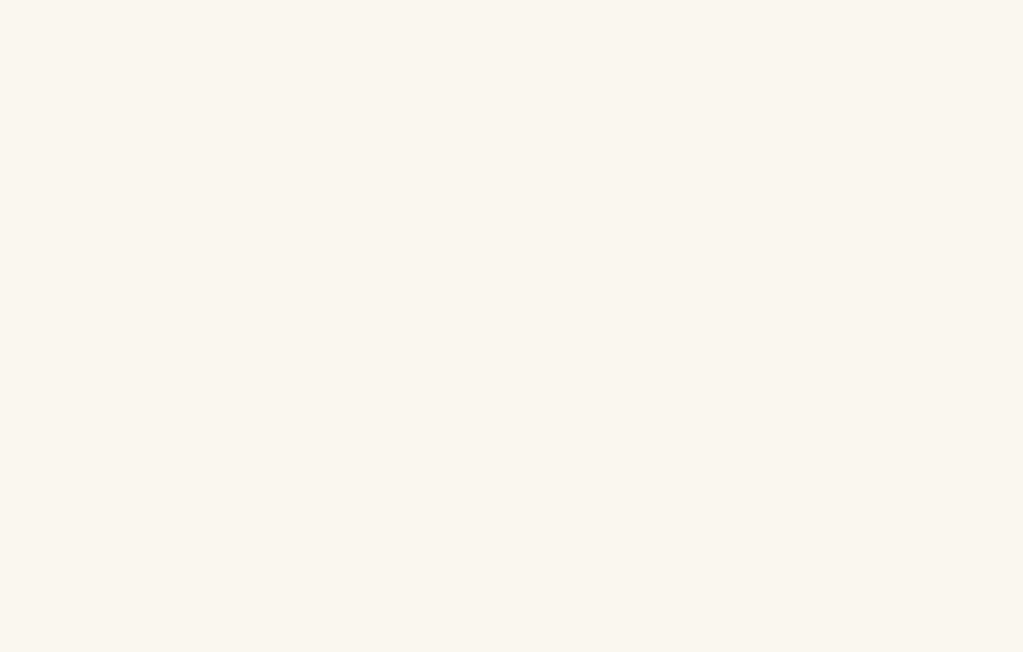
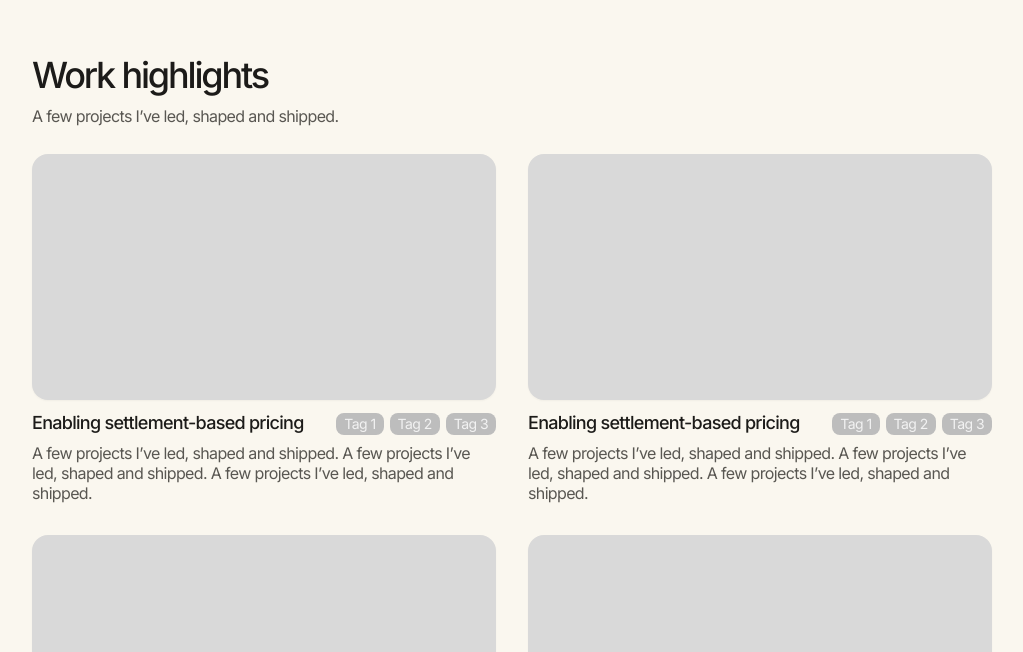
Before and after one commit to sofuhere/super-yash-website, a Next.js app: page / in a window 1280 px wide. Shown: the part 828-1480 px from the top of the page, without its empty margins (128-1151 px from the left). Before the commit the page ends 800 px from the top, so only its background shows below. Built offline with nearby package versions, Linux system fonts and the light colour scheme.

Commit message:
feat: add Work highlights section matching Figma screen 68:609

```diff
--- a/src/app/page.tsx
+++ b/src/app/page.tsx
@@ -1,15 +1,22 @@
 import Header from "@/components/Header";
 import Hero from "@/components/Hero";
+import WorkSection from "@/components/WorkSection";
 
 export default function Home() {
   return (
-    <div className="w-full max-w-[1512px] min-h-screen mx-auto relative flex flex-col justify-between">
-      <Header />
-      <div className="flex-1 flex flex-col justify-center pb-16 lg:pb-28">
-        <Hero />
+    <div className="w-full max-w-[1512px] mx-auto relative flex flex-col">
+      {/* Screen 1: Header + Optical Centered Hero */}
+      <div className="min-h-screen flex flex-col justify-between">
+        <Header />
+        <div className="flex-1 flex flex-col justify-center pb-16 lg:pb-28">
+          <Hero />
+        </div>
+        {/* Invisible spacer to balance header height for optical vertical centering */}
+        <div className="h-0 md:h-[24px]" aria-hidden="true" />
       </div>
-      {/* Invisible spacer to balance header height for optical vertical centering */}
-      <div className="h-0 md:h-[24px]" aria-hidden="true" />
+
+      {/* Screen 2: Work Highlights Section */}
+      <WorkSection />
     </div>
   );
 }
--- /dev/null
+++ b/src/components/WorkSection.tsx
@@ -0,0 +1,131 @@
+"use client";
+
+import { motion } from "framer-motion";
+
+interface Project {
+  id: string;
+  title: string;
+  tags: string[];
+  description: string;
+}
+
+const projects: Project[] = [
+  {
+    id: "project-1",
+    title: "Enabling settlement-based pricing",
+    tags: ["Tag 1", "Tag 2", "Tag 3"],
+    description:
+      "A few projects I’ve led, shaped and shipped. A few projects I’ve led, shaped and shipped. A few projects I’ve led, shaped and shipped.",
+  },
+  {
+    id: "project-2",
+    title: "Enabling settlement-based pricing",
+    tags: ["Tag 1", "Tag 2", "Tag 3"],
+    description:
+      "A few projects I’ve led, shaped and shipped. A few projects I’ve led, shaped and shipped. A few projects I’ve led, shaped and shipped.",
+  },
+  {
+    id: "project-3",
+    title: "Enabling settlement-based pricing",
+    tags: ["Tag 1", "Tag 2", "Tag 3"],
+    description:
+      "A few projects I’ve led, shaped and shipped. A few projects I’ve led, shaped and shipped. A few projects I’ve led, shaped and shipped.",
+  },
+  {
+    id: "project-4",
+    title: "Enabling settlement-based pricing",
+    tags: ["Tag 1", "Tag 2", "Tag 3"],
+    description:
+      "A few projects I’ve led, shaped and shipped. A few projects I’ve led, shaped and shipped. A few projects I’ve led, shaped and shipped.",
+  },
+];
+
+/**
+ * Work Section matching Figma Screen 68:609:
+ *
+ * Section Frame (Frame 40, 1192px wide, centered on 1512px canvas with 160px margins):
+ * - Heading: "Work highlights", Inter Medium 36px, #1c1b19, line-height 128%, tracking -6%
+ * - Subtitle: "A few projects I’ve led, shaped and shipped.", Inter Regular 16px, #595752, tracking -4%
+ * - Gap to grid: 28px
+ * - Grid: 2 columns, 32px horizontal gap, 32px vertical gap
+ * - Cards:
+ *   - Thumbnail: 580x308 px (aspect 580/308), rounded 16px, fill #d9d9d9
+ *   - Gap to info: 12px
+ *   - Title: Inter Medium 18px, #1c1b19, tracking -4%
+ *   - Tags: rounded 8px, h-22px, bg #bdbdbd, text #f2f2f2, Inter 14px, tracking -4%
+ *   - Description: Inter Regular 16px, #595752, tracking -4%
+ */
+export default function WorkSection() {
+  return (
+    <section
+      id="work"
+      className="w-full max-w-[1512px] mx-auto px-6 md:px-12 xl:px-[160px] pt-12 md:pt-20 pb-28 md:pb-36 scroll-mt-8"
+    >
+      <div className="max-w-[1192px] mx-auto flex flex-col">
+        {/* Section Header */}
+        <motion.div
+          initial={{ opacity: 0, y: 16 }}
+          whileInView={{ opacity: 1, y: 0 }}
+          viewport={{ once: true, margin: "-60px" }}
+          transition={{ duration: 0.6, ease: [0.16, 1, 0.3, 1] }}
+          className="flex flex-col gap-[8px] mb-[28px]"
+        >
+          <h2 className="font-sans text-[28px] sm:text-[32px] md:text-[36px] font-medium text-[#1c1b19] leading-[1.28] tracking-[-0.06em]">
+            Work highlights
+          </h2>
+          <p className="font-sans text-[15px] md:text-[16px] font-normal text-[#595752] leading-[1.25] tracking-[-0.04em]">
+            A few projects I’ve led, shaped and shipped.
+          </p>
+        </motion.div>
+
+        {/* 2-Column Cards Grid */}
+        <div className="grid grid-cols-1 lg:grid-cols-2 gap-[32px]">
+          {projects.map((project, index) => (
+            <motion.article
+              key={project.id}
+              initial={{ opacity: 0, y: 18 }}
+              whileInView={{ opacity: 1, y: 0 }}
+              viewport={{ once: true, margin: "-40px" }}
+              transition={{
+                duration: 0.6,
+                delay: index * 0.08,
+                ease: [0.16, 1, 0.3, 1],
+              }}
+              className="flex flex-col gap-[12px] group cursor-pointer select-none"
+            >
+              {/* Media Card (580 x 308 px) */}
+              <div className="w-full aspect-[580/308] rounded-[16px] bg-[#d9d9d9] overflow-hidden transition-transform duration-300 group-hover:scale-[1.01] relative shadow-[0_1px_2px_rgba(0,0,0,0.04)]">
+                {/* Content inside cards will go here */}
+              </div>
+
+              {/* Card Meta & Description */}
+              <div className="flex flex-col gap-[8px]">
+                {/* Title + Tags Row */}
+                <div className="flex items-center justify-between gap-3 flex-wrap">
+                  <h3 className="font-sans text-[17px] md:text-[18px] font-medium text-[#1c1b19] leading-[1.25] tracking-[-0.04em] transition-colors duration-200 group-hover:text-[#d6211e]">
+                    {project.title}
+                  </h3>
+                  <div className="flex items-center gap-[6px] shrink-0">
+                    {project.tags.map((tag, tagIndex) => (
+                      <span
+                        key={tagIndex}
+                        className="inline-flex items-center justify-center px-2 py-[2px] h-[22px] rounded-[8px] bg-[#bdbdbd] font-sans text-[13px] md:text-[14px] font-normal text-[#f2f2f2] leading-[1.25] tracking-[-0.04em]"
+                      >
+                        {tag}
+                      </span>
+                    ))}
+                  </div>
+                </div>
+
+                {/* Description */}
+                <p className="font-sans text-[15px] md:text-[16px] font-normal text-[#595752] leading-[1.25] tracking-[-0.04em]">
+                  {project.description}
+                </p>
+              </div>
+            </motion.article>
+          ))}
+        </div>
+      </div>
+    </section>
+  );
+}
```
